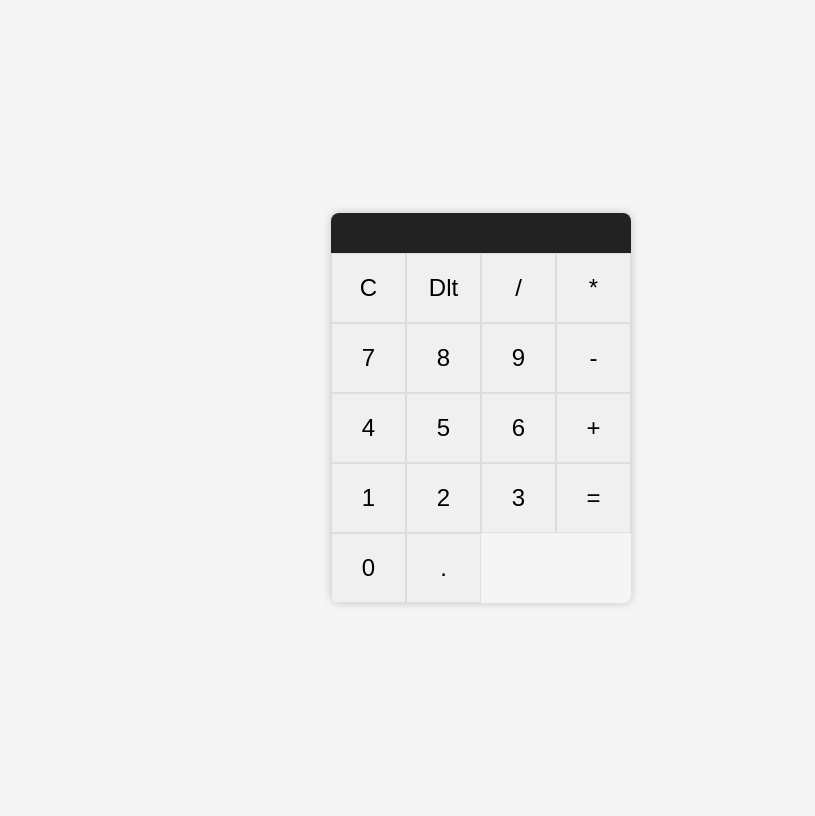
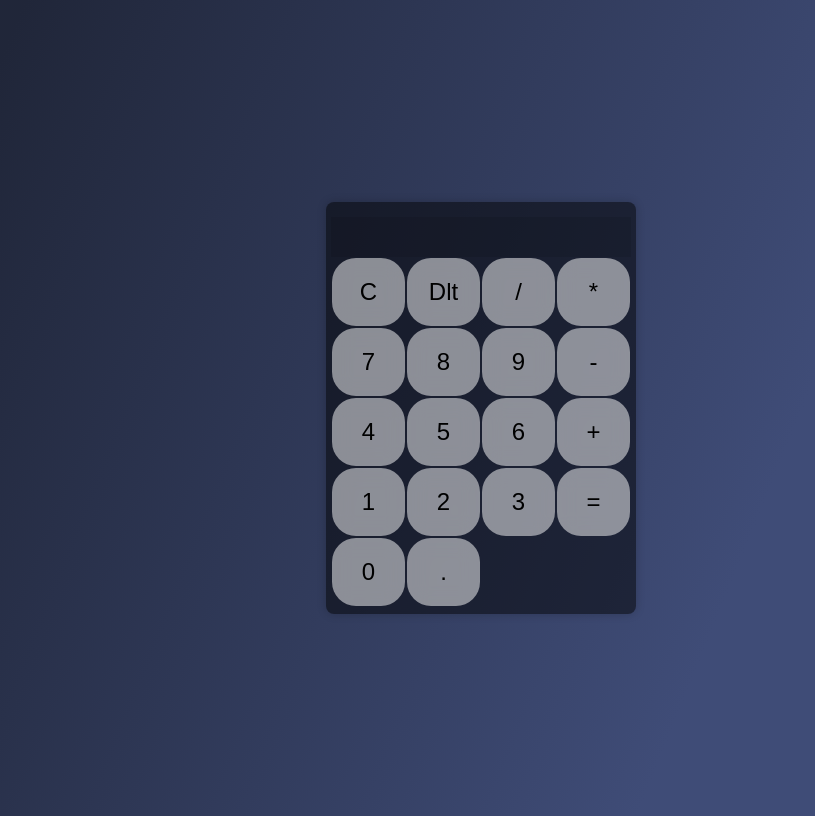
Before and after one commit to Ayman-brr/Lemme-cook_now, a plain HTML site: page index.html in a window 1280 px wide. Shown: the whole page, without its empty margins (159-974 px from the left). Drawn offline with Linux system fonts and the light colour scheme.

Commit message:
bootiful yk

```diff
--- a/bootiful.css
+++ b/bootiful.css
@@ -3,7 +3,7 @@ body {
     justify-content: center;
     align-items: center;
     height: 100vh;
-    background-color: #f5f5f5;
+    background: linear-gradient(112.1deg, rgb(32, 38, 57) 11.4%, rgb(63, 76, 119) 70%);
     font-family: Arial, sans-serif;
 }
 
@@ -11,11 +11,17 @@ body {
     width: 300px;
     box-shadow: 0 0 10px rgba(0, 0, 0, 0.2);
     border-radius: 8px;
+    padding-left: 5px;
+    padding-right: 5px;
+    padding-bottom: 7px;
+    padding-top: 15px;
     overflow: hidden;
+    background-color: rgb(0, 0, 0 , 0.5);
+
 }
 
 .display {
-    background-color: #222;
+    background-color: rgb(0, 0, 0 , 0.1);
     color: white;
     padding: 20px;
     font-size: 2em;
@@ -28,11 +34,16 @@ body {
 }
 
 .btn {
+
     padding: 20px;
-    border: 1px solid #ddd;
+    border: none;
+    border-radius: 24px;
+    margin: 1px;
     background-color: #f0f0f0;
     font-size: 1.5em;
     cursor: pointer;
+    background: rgba(255, 255, 255, 0.5);
+    backdrop-filter: blur(10px);
     transition: background-color 0.3s;
 }
 
```
